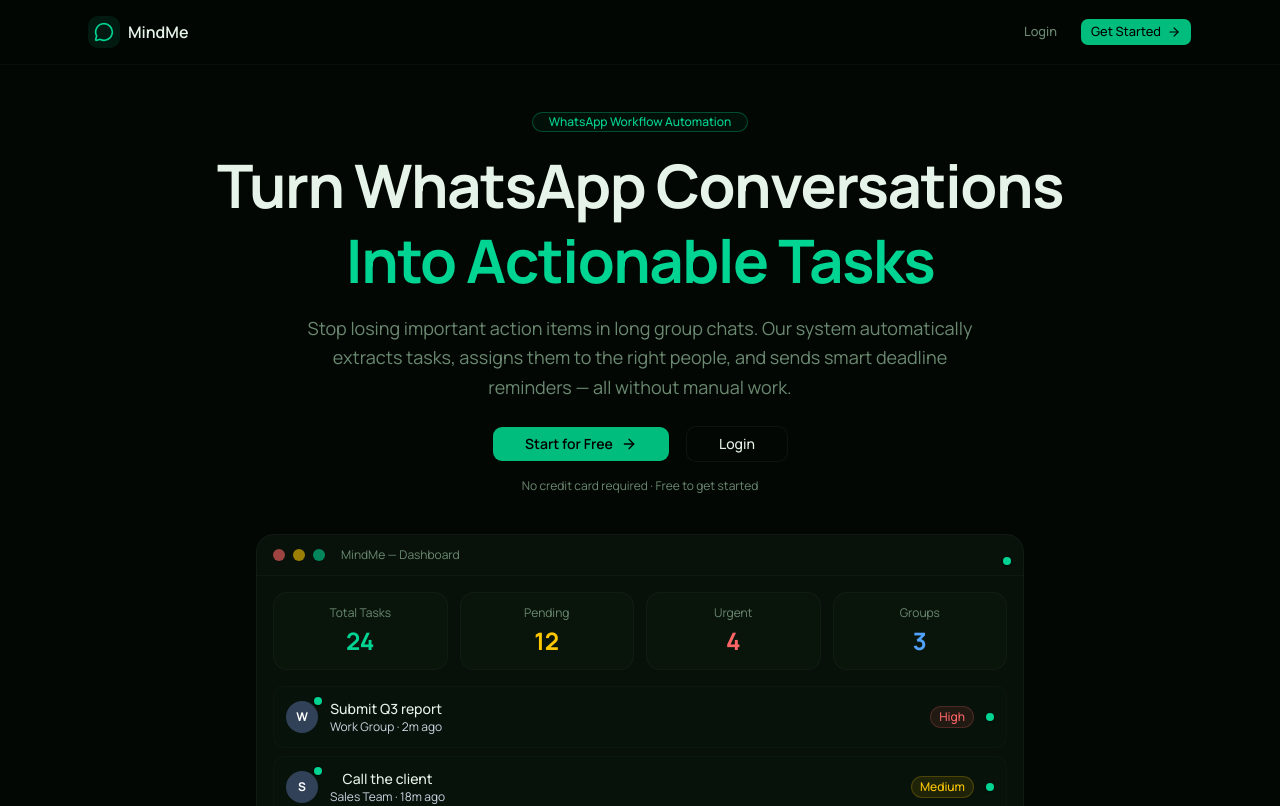
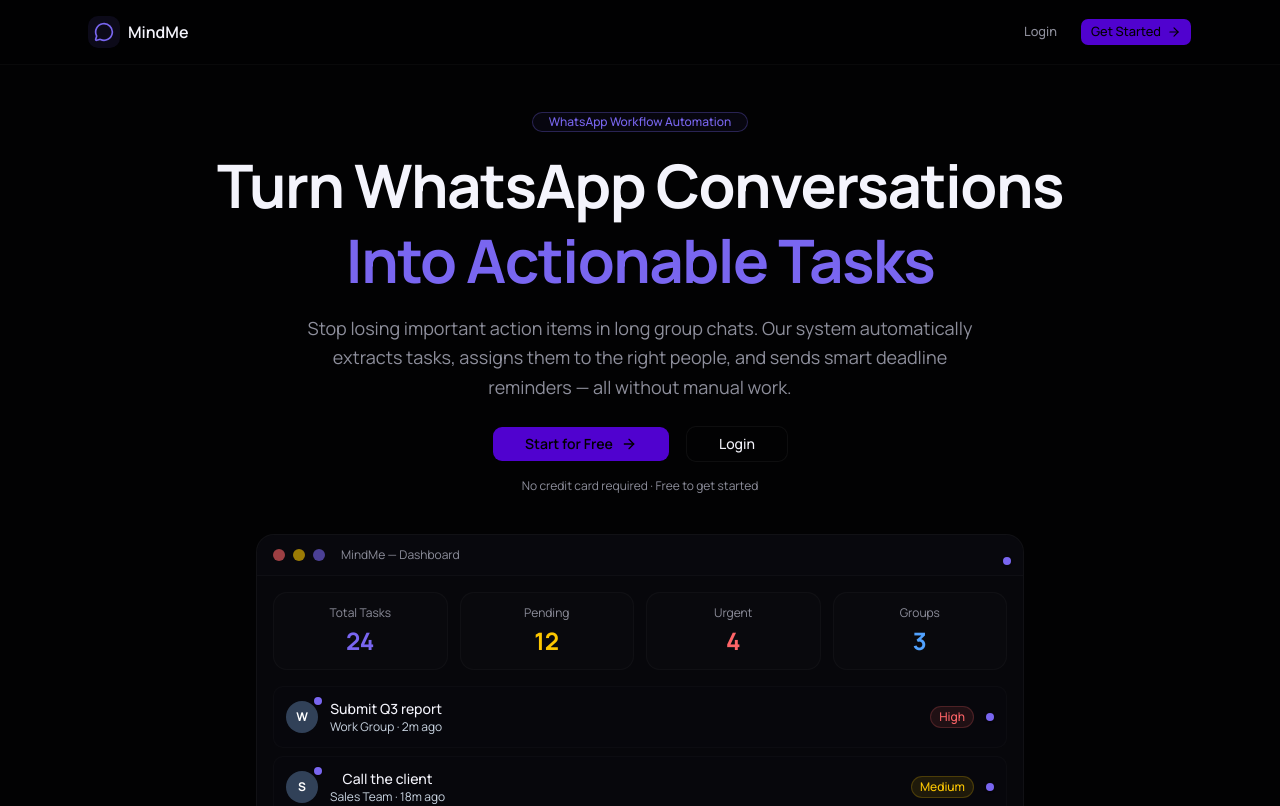
Before and after one commit to ishhh115/MineMe, a Next.js app: page / in a window 1280 px wide. Shown: the top 806 px of the page. Built offline with nearby package versions, Linux system fonts and the light colour scheme; no server answers; what react-google-recaptcha-v3 would draw is missing.

Commit message:
UI Changes done

```diff
--- a/app/dashboard/page.tsx
+++ b/app/dashboard/page.tsx
@@ -220,7 +220,7 @@ const noResponse = Math.max(delivered - responded, 0)
           </div>
         </header>
 
-        <Card className="relative overflow-hidden rounded-3xl border border-emerald-300/30 lg:border-emerald-300/24 bg-gradient-to-br from-emerald-500/18 via-emerald-500/8 to-black/40 shadow-[0_25px_65px_rgba(16,185,129,0.22)]">
+        <Card className="relative overflow-hidden rounded-3xl border border-emerald-300/30 lg:border-emerald-300/24 bg-gradient-to-br from-emerald-500/18 via-emerald-500/8 to-black/40 shadow-[0_25px_65px_rgba(67,45,215,0.22)]">
           <div className="pointer-events-none absolute -top-20 right-0 h-56 w-56 rounded-full bg-emerald-300/16 blur-3xl" />
           <CardHeader className="pb-2">
             <div className="flex items-center justify-between gap-3">
--- a/app/globals.css
+++ b/app/globals.css
@@ -46,75 +46,89 @@
   --radius-2xl: calc(var(--radius) * 1.8);
   --radius-3xl: calc(var(--radius) * 2.2);
   --radius-4xl: calc(var(--radius) * 2.6);
+
+  /* Override emerald colors to electric purple/indigo theme */
+  --color-emerald-50: oklch(0.96 0.02 285);
+  --color-emerald-100: oklch(0.90 0.04 285);
+  --color-emerald-200: oklch(0.80 0.08 285);
+  --color-emerald-300: oklch(0.70 0.14 285);
+  --color-emerald-400: oklch(0.60 0.20 285);
+  --color-emerald-505: oklch(0.52 0.24 285);
+  --color-emerald-500: oklch(0.43 0.25 285);
+  --color-emerald-600: oklch(0.36 0.22 285);
+  --color-emerald-700: oklch(0.28 0.18 285);
+  --color-emerald-800: oklch(0.20 0.14 285);
+  --color-emerald-900: oklch(0.15 0.10 285);
+  --color-emerald-950: oklch(0.10 0.06 285);
 }
 
 :root {
-  --background: oklch(0.12 0.02 150);
-  --foreground: oklch(0.95 0.02 150);
-  --card: oklch(0.16 0.02 150);
-  --card-foreground: oklch(0.95 0.02 150);
-  --popover: oklch(0.16 0.02 150);
-  --popover-foreground: oklch(0.95 0.02 150);
-  --primary: oklch(0.65 0.2 150);
-  --primary-foreground: oklch(0.1 0.02 150);
-  --secondary: oklch(0.2 0.03 150);
-  --secondary-foreground: oklch(0.95 0.02 150);
-  --muted: oklch(0.2 0.03 150);
-  --muted-foreground: oklch(0.6 0.05 150);
-  --accent: oklch(0.25 0.05 150);
-  --accent-foreground: oklch(0.95 0.02 150);
+  --background: oklch(0.08 0.01 285);
+  --foreground: oklch(0.97 0.01 285);
+  --card: oklch(0.13 0.01 285);
+  --card-foreground: oklch(0.97 0.01 285);
+  --popover: oklch(0.13 0.01 285);
+  --popover-foreground: oklch(0.97 0.01 285);
+  --primary: oklch(0.43 0.25 285);
+  --primary-foreground: oklch(0.99 0 0);
+  --secondary: oklch(0.18 0.02 285);
+  --secondary-foreground: oklch(0.97 0.01 285);
+  --muted: oklch(0.16 0.01 285);
+  --muted-foreground: oklch(0.65 0.02 285);
+  --accent: oklch(0.2 0.03 285);
+  --accent-foreground: oklch(0.97 0.01 285);
   --destructive: oklch(0.577 0.245 27.325);
   --border: oklch(1 0 0 / 10%);
   --input: oklch(1 0 0 / 10%);
-  --ring: oklch(0.65 0.2 150);
-  --chart-1: oklch(0.65 0.2 150);
-  --chart-2: oklch(0.55 0.15 150);
-  --chart-3: oklch(0.45 0.1 150);
-  --chart-4: oklch(0.35 0.08 150);
-  --chart-5: oklch(0.25 0.05 150);
+  --ring: oklch(0.43 0.25 285);
+  --chart-1: oklch(0.43 0.25 285);
+  --chart-2: oklch(0.55 0.2 300);
+  --chart-3: oklch(0.65 0.16 320);
+  --chart-4: oklch(0.35 0.2 285);
+  --chart-5: oklch(0.25 0.15 285);
   --radius: 0.625rem;
-  --sidebar: oklch(0.14 0.025 150);
-  --sidebar-foreground: oklch(0.95 0.02 150);
-  --sidebar-primary: oklch(0.65 0.2 150);
-  --sidebar-primary-foreground: oklch(0.1 0.02 150);
-  --sidebar-accent: oklch(0.2 0.04 150);
-  --sidebar-accent-foreground: oklch(0.95 0.02 150);
+  --sidebar: oklch(0.1 0.01 285);
+  --sidebar-foreground: oklch(0.97 0.01 285);
+  --sidebar-primary: oklch(0.43 0.25 285);
+  --sidebar-primary-foreground: oklch(0.99 0 0);
+  --sidebar-accent: oklch(0.18 0.02 285);
+  --sidebar-accent-foreground: oklch(0.97 0.01 285);
   --sidebar-border: oklch(1 0 0 / 8%);
-  --sidebar-ring: oklch(0.65 0.2 150);
+  --sidebar-ring: oklch(0.43 0.25 285);
 }
 
 .dark {
-  --background: oklch(0.12 0.02 150);
-  --foreground: oklch(0.95 0.02 150);
-  --card: oklch(0.16 0.02 150);
-  --card-foreground: oklch(0.95 0.02 150);
-  --popover: oklch(0.16 0.02 150);
-  --popover-foreground: oklch(0.95 0.02 150);
-  --primary: oklch(0.65 0.2 150);
-  --primary-foreground: oklch(0.1 0.02 150);
-  --secondary: oklch(0.2 0.03 150);
-  --secondary-foreground: oklch(0.95 0.02 150);
-  --muted: oklch(0.2 0.03 150);
-  --muted-foreground: oklch(0.6 0.05 150);
-  --accent: oklch(0.25 0.05 150);
-  --accent-foreground: oklch(0.95 0.02 150);
+  --background: oklch(0.08 0.01 285);
+  --foreground: oklch(0.97 0.01 285);
+  --card: oklch(0.13 0.01 285);
+  --card-foreground: oklch(0.97 0.01 285);
+  --popover: oklch(0.13 0.01 285);
+  --popover-foreground: oklch(0.97 0.01 285);
+  --primary: oklch(0.43 0.25 285);
+  --primary-foreground: oklch(0.99 0 0);
+  --secondary: oklch(0.18 0.02 285);
+  --secondary-foreground: oklch(0.97 0.01 285);
+  --muted: oklch(0.16 0.01 285);
+  --muted-foreground: oklch(0.65 0.02 285);
+  --accent: oklch(0.2 0.03 285);
+  --accent-foreground: oklch(0.97 0.01 285);
   --destructive: oklch(0.704 0.191 22.216);
   --border: oklch(1 0 0 / 10%);
   --input: oklch(1 0 0 / 10%);
-  --ring: oklch(0.65 0.2 150);
-  --chart-1: oklch(0.65 0.2 150);
-  --chart-2: oklch(0.55 0.15 150);
-  --chart-3: oklch(0.45 0.1 150);
-  --chart-4: oklch(0.35 0.08 150);
-  --chart-5: oklch(0.25 0.05 150);
-  --sidebar: oklch(0.14 0.025 150);
-  --sidebar-foreground: oklch(0.95 0.02 150);
-  --sidebar-primary: oklch(0.65 0.2 150);
-  --sidebar-primary-foreground: oklch(0.1 0.02 150);
-  --sidebar-accent: oklch(0.2 0.04 150);
-  --sidebar-accent-foreground: oklch(0.95 0.02 150);
+  --ring: oklch(0.43 0.25 285);
+  --chart-1: oklch(0.43 0.25 285);
+  --chart-2: oklch(0.55 0.2 300);
+  --chart-3: oklch(0.65 0.16 320);
+  --chart-4: oklch(0.35 0.08 285);
+  --chart-5: oklch(0.25 0.05 285);
+  --sidebar: oklch(0.1 0.01 285);
+  --sidebar-foreground: oklch(0.97 0.01 285);
+  --sidebar-primary: oklch(0.43 0.25 285);
+  --sidebar-primary-foreground: oklch(0.99 0 0);
+  --sidebar-accent: oklch(0.18 0.02 285);
+  --sidebar-accent-foreground: oklch(0.97 0.01 285);
   --sidebar-border: oklch(1 0 0 / 8%);
-  --sidebar-ring: oklch(0.65 0.2 150);
+  --sidebar-ring: oklch(0.43 0.25 285);
 }
 
 @layer base {
@@ -147,8 +161,8 @@
 @layer utilities {
   .dashboard-shell {
     background:
-      radial-gradient(circle at 10% -20%, rgba(16, 185, 129, 0.19), transparent 44%),
-      radial-gradient(circle at 110% 20%, rgba(14, 165, 233, 0.12), transparent 44%),
+      radial-gradient(circle at 10% -20%, rgba(99, 102, 241, 0.16), transparent 44%),
+      radial-gradient(circle at 110% 20%, rgba(168, 85, 247, 0.12), transparent 44%),
       linear-gradient(180deg, rgba(9, 12, 18, 0.96) 0%, rgba(10, 14, 22, 0.92) 52%, rgba(9, 13, 19, 0.93) 100%);
   }
 
```
